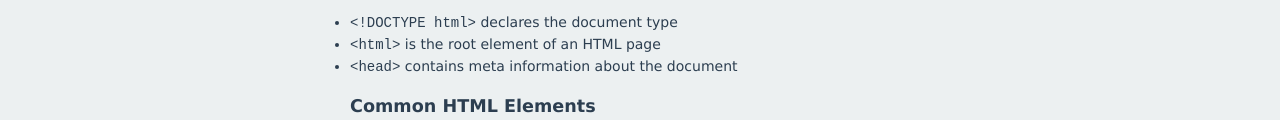
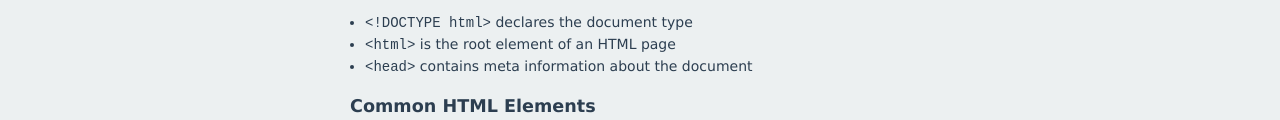
Before and after one commit to AnnaAnastasiadou/ResponsiveWebDesign, a plain HTML site: page CertificationProjects/htmlCssDocumentationPage.html in a window 1280 px wide. Shown: the part 832-952 px from the top of the page. Drawn offline with Linux system fonts and the light colour scheme.

Commit message:
Added margin to lists in main section

```diff
--- a/CertificationProjects/htmlCssDocumentationPageStyles.css
+++ b/CertificationProjects/htmlCssDocumentationPageStyles.css
@@ -128,6 +128,10 @@ body {
     text-align: center;
 }
 
+.main-section li {
+    margin: 0 15px;
+}
+
 h1 {
     font-size: 1.1rem;
     margin: 15px 0 10px;
```
